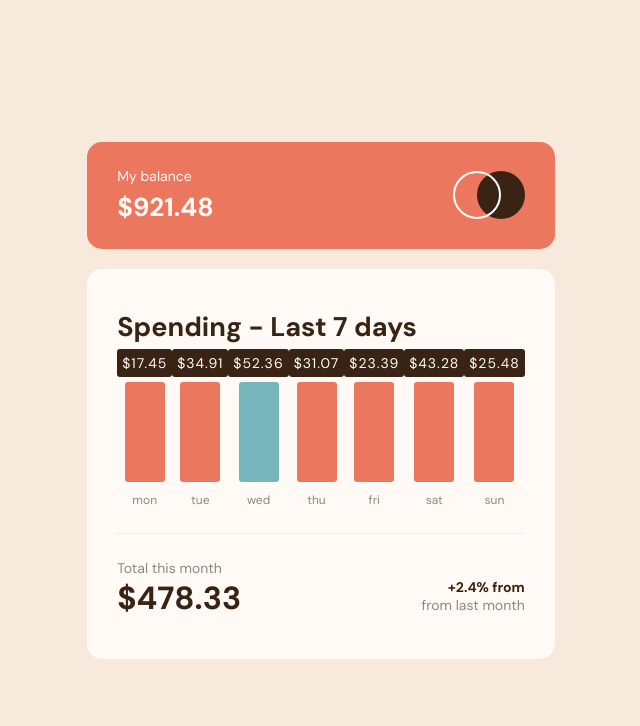
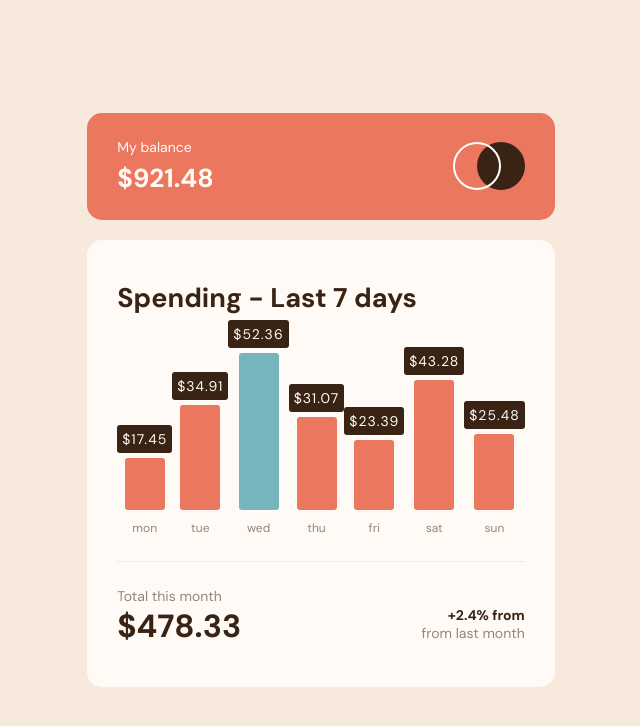
Before and after one commit to annaduong17/expenses-chart, a React (Create React App) app: page / in a window 1280 px wide. Shown: the top 726 px of the page, without its empty margins (319-959 px from the left). Built offline with nearby package versions, Linux system fonts and the light colour scheme; no server answers.

Commit message:
make bar heights relative to amounts

```diff
--- a/src/components/Bar.js
+++ b/src/components/Bar.js
@@ -1,8 +1,8 @@
-function Bar({ value, className }) {
+function Bar({ value, className, style }) {
   console.log(className);
   return(
     <div>
-      <div className={className}></div>
+      <div style={style} className={className}></div>
       <p>{value}</p>
     </div>
   )
--- a/src/components/WeeklyExpenses.js
+++ b/src/components/WeeklyExpenses.js
@@ -11,12 +11,9 @@ function WeeklyExpenses() {
   }
 
   const largestAmount = Math.max(...amountsArr);
-  console.log(largestAmount);
-
 
 
   const renderedItems = Data.map((item, index) => {
-
 
     const classes = clsx({
       "blue-bar": item.amount === largestAmount,
@@ -26,7 +23,7 @@ function WeeklyExpenses() {
     return(
       <div key={index} className="flex-col data">
         <Amount key={item.amount} value={item.amount} />
-        <Bar key={item.value} value={item.day} className={classes} />
+        <Bar style={{ height: item.amount * 3 + 'px' }} key={item.value} value={item.day} className={classes} />
       </div>
     )
   })
--- a/src/index.scss
+++ b/src/index.scss
@@ -101,10 +101,8 @@ body {
 
 #bars {
   justify-content: space-around;
-  align-items: center;
+  align-items: flex-end;
 }
-
-
 
 .data {
   justify-content: center;
```
